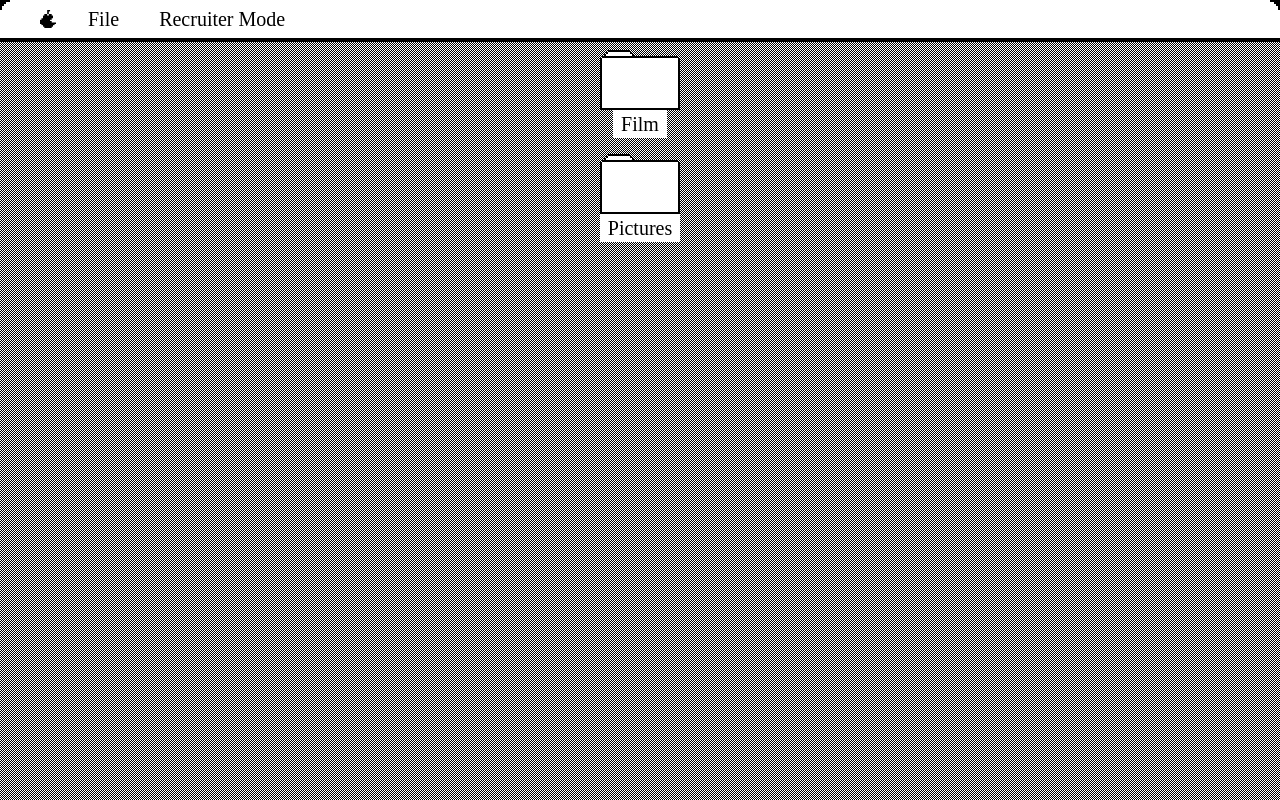
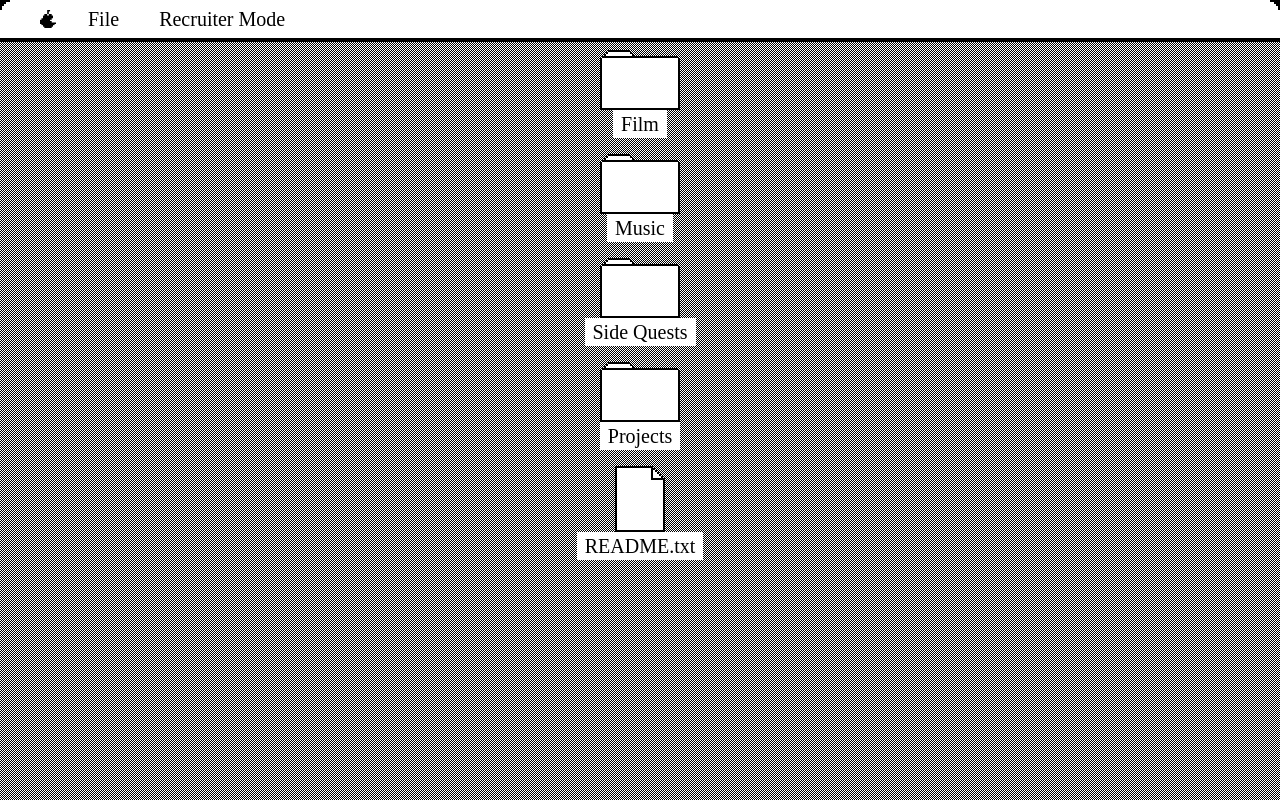
Before and after one commit to jarydo/jarydo.github.io, a React (Vite) app: page / in a window 1280 px wide. Built offline with nearby package versions, Linux system fonts and the light colour scheme; a web font is replaced by a local one.

Commit message:
Add markdown to filesystem

```diff
--- a/package.json
+++ b/package.json
@@ -17,9 +17,11 @@
     "clsx": "^2.1.1",
     "embla-carousel-autoplay": "^8.3.0",
     "embla-carousel-react": "^8.3.0",
+    "github-markdown-css": "^5.7.0",
     "lucide-react": "^0.441.0",
     "react": "^18.3.1",
     "react-dom": "^18.3.1",
+    "react-markdown": "^9.0.1",
     "react-rnd": "^10.4.13",
     "react-router-dom": "^6.27.0",
     "tailwind-merge": "^2.5.2",
@@ -41,6 +43,7 @@
     "tailwindcss": "^3.4.11",
     "typescript": "^5.5.3",
     "typescript-eslint": "^8.0.1",
-    "vite": "^5.4.1"
+    "vite": "^5.4.1",
+    "vite-plugin-markdown": "^2.2.0"
   }
 }
--- a/src/components/personal/TextContent.tsx
+++ b/src/components/personal/TextContent.tsx
@@ -1,4 +1,6 @@
 import React from "react";
+import ReactMarkdown from "react-markdown";
+import "github-markdown-css/github-markdown.css";
 
 interface TextContentProps {
   content: string;
@@ -6,6 +8,10 @@ interface TextContentProps {
 
 export const TextContent: React.FC<TextContentProps> = ({ content }) => {
   return (
-    <div className="p-4 font-mono text-sm whitespace-pre-wrap">{content}</div>
+    <>
+      <div className="markdown-body p-4 font-macos text-sm">
+        <ReactMarkdown>{content}</ReactMarkdown>
+      </div>
+    </>
   );
 };
--- a/src/content/filesystem.json
+++ b/src/content/filesystem.json
@@ -10,37 +10,116 @@
                 "name": "Casual Film Critic.txt",
                 "icon": "/macos_assets/file.png",
                 "type": "file",
-                "content": "Some stuff"
+                "path": "/content/files/test.md"
             },
             {
                 "id": "directing",
                 "name": "Directing.txt",
                 "icon": "/macos_assets/file.png",
                 "type": "file",
-                "content": "Some stuff"
+                "path": "/content/files/test.md"
             },
             {
                 "id": "letterboxd",
                 "name": "Letterboxd.txt",
                 "icon": "/macos_assets/file.png",
                 "type": "file",
-                "content": "Some stuff"
+                "path": "/content/files/test.md"
             }
         ]
     },
     {
-        "id": "pictures",
-        "name": "Pictures",
+        "id": "music",
+        "name": "Music",
         "icon": "/macos_assets/folder.png",
         "type": "folder",
         "children": [
             {
-                "id": "vacation",
-                "name": "Vacation.txt",
+                "id": "jamming_with_jaryd",
+                "name": "Jamming With Jaryd.txt",
                 "icon": "/macos_assets/file.png",
                 "type": "file",
-                "content": "My vacation plans..."
+                "path": "/content/files/test.md"
+            },
+            {
+                "id": "producing",
+                "name": "Producing.txt",
+                "icon": "/macos_assets/file.png",
+                "type": "file",
+                "path": "/content/files/test.md"
+            },
+            {
+                "id": "concerts",
+                "name": "Concerts.txt",
+                "icon": "/macos_assets/file.png",
+                "type": "file",
+                "path": "/content/files/test.md"
             }
         ]
+    },
+    {
+        "id": "side_quests",
+        "name": "Side Quests",
+        "icon": "/macos_assets/folder.png",
+        "type": "folder",
+        "children": [
+            {
+                "id": "socratica",
+                "name": "Socratica.txt",
+                "icon": "/macos_assets/file.png",
+                "type": "file",
+                "path": "/content/files/test.md"
+            },
+            {
+                "id": "mario_kart",
+                "name": "Mario Kart.txt",
+                "icon": "/macos_assets/file.png",
+                "type": "file",
+                "path": "/content/files/test.md"
+            },
+            {
+                "id": "doodling",
+                "name": "Doodling.txt",
+                "icon": "/macos_assets/file.png",
+                "type": "file",
+                "path": "/content/files/test.md"
+            }
+        ]
+    },
+    {
+        "id": "projects",
+        "name": "Projects",
+        "icon": "/macos_assets/folder.png",
+        "type": "folder",
+        "children": [
+            {
+                "id": "resonant",
+                "name": "Resonant.txt",
+                "icon": "/macos_assets/file.png",
+                "type": "file",
+                "path": "/content/files/test.md"
+            },
+            {
+                "id": "mini_builds",
+                "name": "Mini Builds.txt",
+                "icon": "/macos_assets/file.png",
+                "type": "file",
+                "path": "/content/files/test.md"
+            },
+            {
+                "id": "personal_site",
+                "name": "Personal Site.txt",
+                "icon": "/macos_assets/file.png",
+                "type": "file",
+                "path": "/content/files/test.md"
+            }
+        ]
+    },
+    {
+        "id": "readme",
+        "name": "README.txt",
+        "icon": "/macos_assets/file.png",
+        "type": "file",
+        "path": "/src/content/files/test.md"
     }
 ]
--- a/src/index.css
+++ b/src/index.css
@@ -18,3 +18,27 @@
 body {
   @apply cursor-default;
 }
+
+.markdown-body {
+  background-color: transparent;
+  color: black;
+  /* font-family: "ChiKareGo2", sans-serif; */
+  /* min-width: 200px;
+  max-width: 980px;
+  margin: 0 auto;
+  padding: 45px; */
+}
+
+@media (max-width: 767px) {
+  .markdown-body {
+    padding: 15px;
+  }
+}
+
+.markdown-body ul {
+  list-style-type: disc !important;
+}
+
+.markdown-body ol {
+  list-style-type: decimal !important;
+}
--- a/src/pages/PersonalPage.tsx
+++ b/src/pages/PersonalPage.tsx
@@ -11,7 +11,7 @@ type FileItem = {
   name: string;
   icon: string;
   type: "file" | "folder";
-  content?: string;
+  path: string;
   children?: FileItem[];
 };
 
@@ -25,6 +25,20 @@ type WindowState = {
   parentId?: string;
 };
 
+async function loadMarkdownContent(path: string): Promise<string> {
+  try {
+    // Using dynamic import to load markdown files
+    const content = await import(
+      /* @vite-ignore */
+      path
+    );
+    return content.markdown;
+  } catch (error) {
+    console.error(`Error loading markdown file: ${path}`, error);
+    return "Error loading content";
+  }
+}
+
 function PersonalPage() {
   const [fileSystem, setFileSystem] = useState<FileItem[]>([]);
   const [windows, setWindows] = useState<WindowState[]>([]);
@@ -37,7 +51,7 @@ function PersonalPage() {
 
   const isDisabled = (id: string) => disabledItems.has(id);
 
-  const openWindow = (item: FileItem, parentId?: string) => {
+  const openWindow = async (item: FileItem, parentId?: string) => {
     // Check if window is already open
     const existingWindow = windows.find((w) => w.id === item.id);
     if (existingWindow) {
@@ -53,10 +67,11 @@ function PersonalPage() {
     });
 
     if (item.type === "file" && item.name.endsWith(".txt")) {
+      const content = await loadMarkdownContent(item.path);
       const newWindow: WindowState = {
         id: item.id,
         title: item.name,
-        content: item.content || "",
+        content: content,
         zIndex: maxZIndex + 1,
         isOpen: true,
         windowType: "text",
--- a/vite.config.ts
+++ b/vite.config.ts
@@ -1,13 +1,19 @@
-import path from "path"
-import { defineConfig } from 'vite'
-import react from '@vitejs/plugin-react'
+import path from "path";
+import { defineConfig } from "vite";
+import react from "@vitejs/plugin-react";
+import { plugin as markdownPlugin, Mode } from "vite-plugin-markdown";
 
 // https://vitejs.dev/config/
 export default defineConfig({
-  plugins: [react()],
+  plugins: [
+    react(),
+    markdownPlugin({
+      mode: [Mode.MARKDOWN],
+    }),
+  ],
   resolve: {
     alias: {
       "@": path.resolve(__dirname, "./src"),
     },
   },
-})
+});
```
Also changed, not shown: src/content/files/test.md (added, +4 -0 lines), src/content/personal.json (deleted, +0 -47 lines), 1 other file (tests, documents, lock files or other folders).
